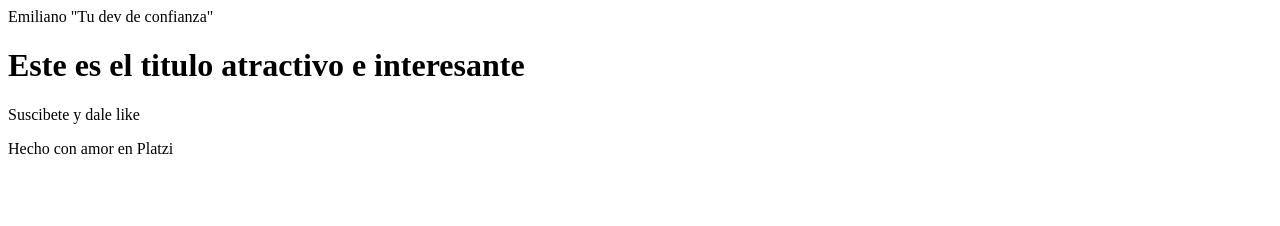
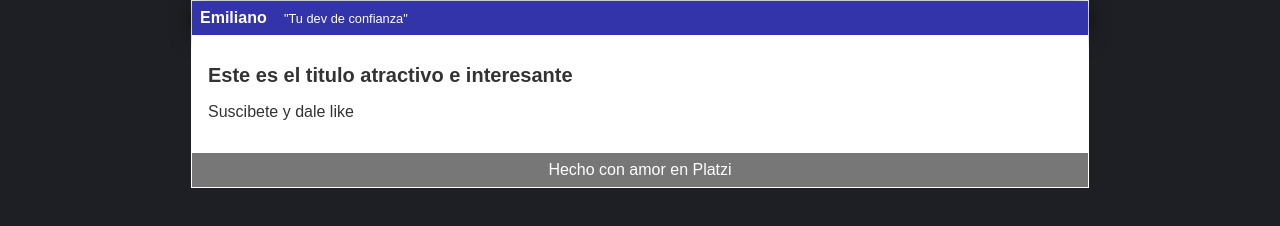
Before and after one commit to EmilianoHB/EmilianoHB.github.io, a plain HTML site: page index.html in a window 1280 px wide. Drawn offline with Linux system fonts and the light colour scheme; files that its build step writes are made by us from their sources; files whose address does not match are found by name.

Commit message:
Probando css otra vez

```diff
--- a/index.html
+++ b/index.html
@@ -1,7 +1,7 @@
 <html>
     <head>
         <title>Emiliano</title>
-        <link rel="stylesheet" href="/home/emiliano/Documentos/Platzi/CursoGit-GitHub/practica/ProyectoGitHub/css/">
+        <link rel="stylesheet" href="/home/emiliano/Documentos/Platzi/CursoGit-GitHub/practica/ProyectoGitHub/css/estilo.css">
     </head>
     <body>
         <div id="container">
```
